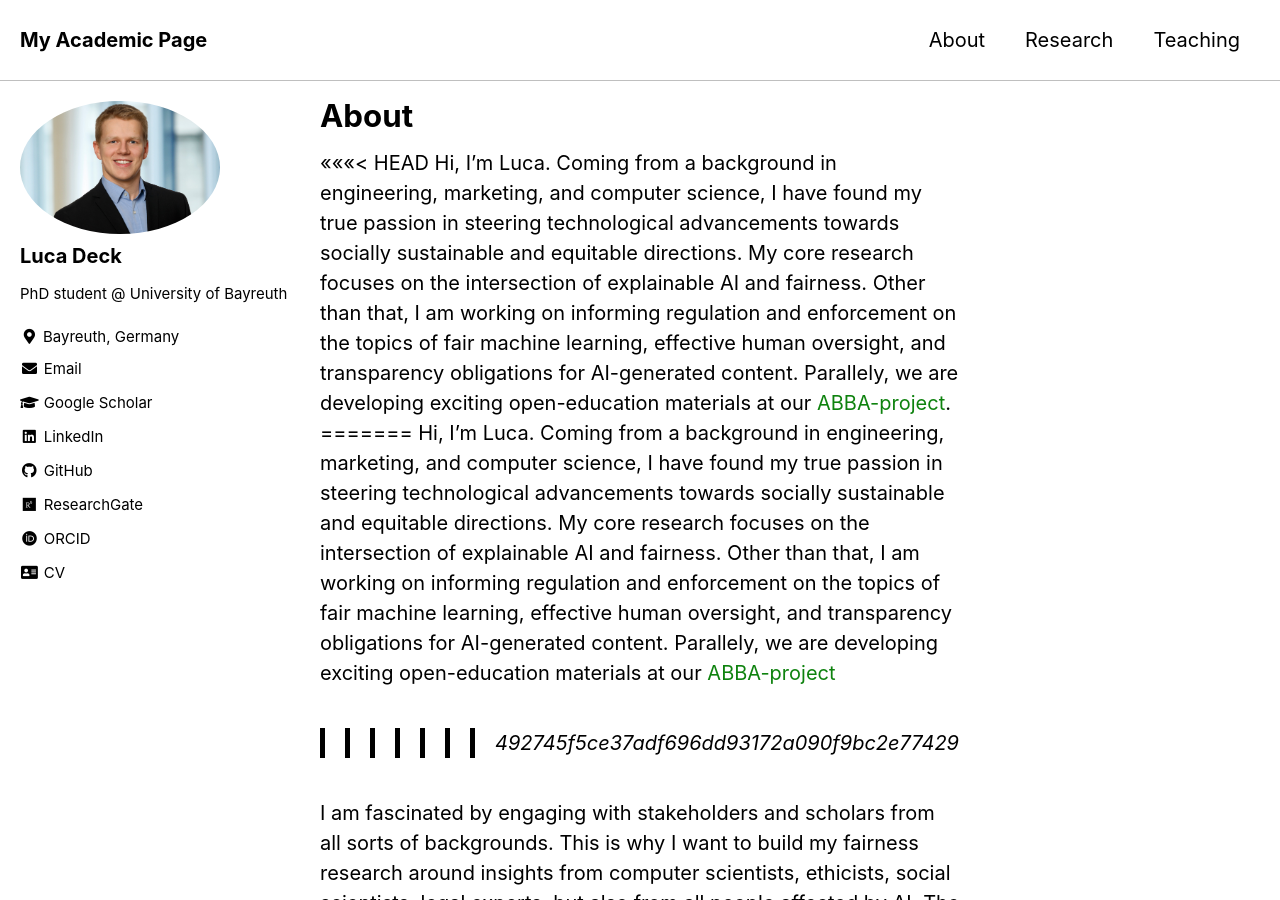
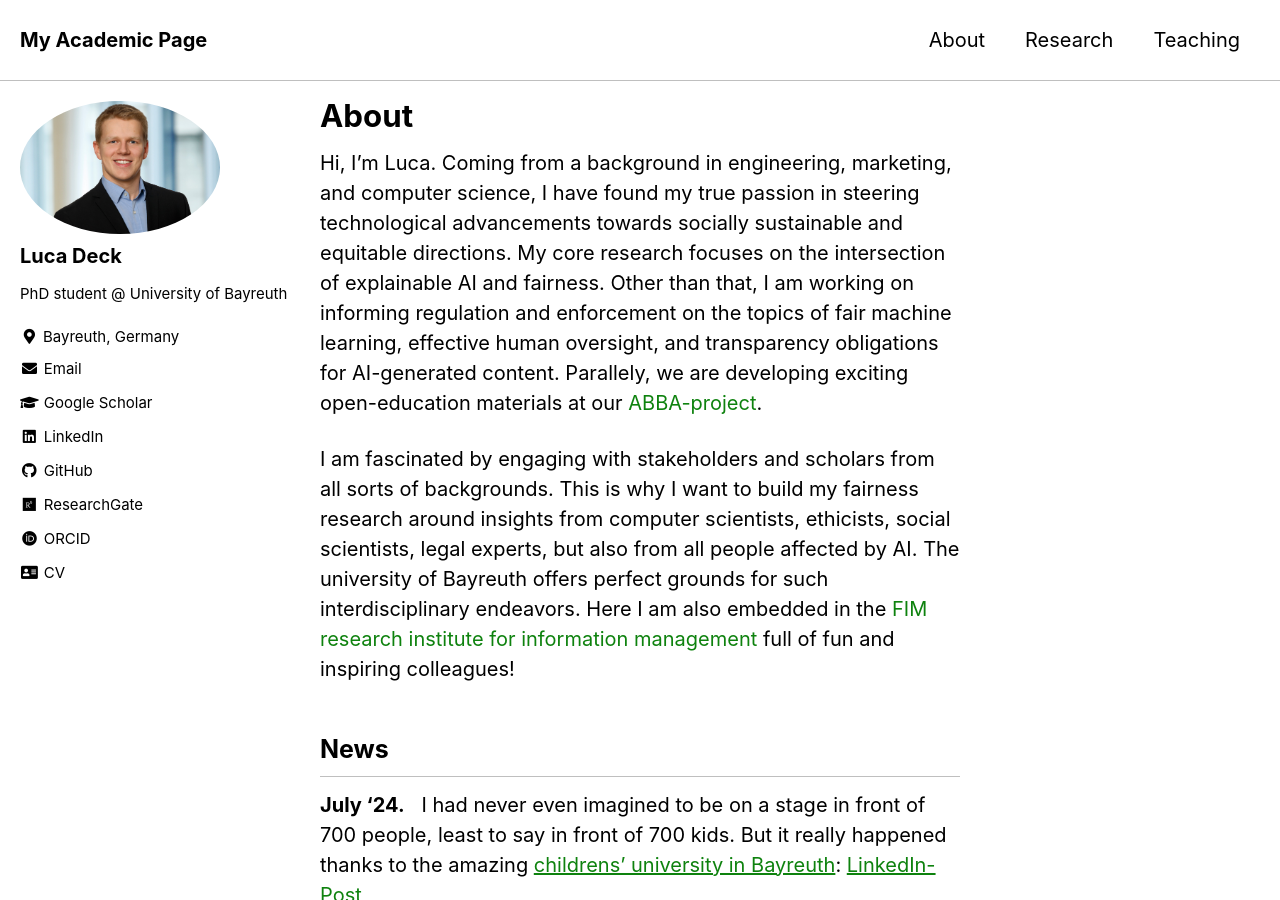
Before and after one commit to LucaD98/lucad98.github.io, a Jekyll site: the page built from index.md, in a window 1280 px wide and 900 px high. Built offline with Jekyll 4.4.1, drawn with Linux system fonts in a browser that asks for light colours; cached includes are drawn as plain includes.

Commit message:
update august 25

```diff
--- a/index.md
+++ b/index.md
@@ -4,11 +4,7 @@ layout: single
 author_profile: true
 ---
 
-<<<<<<< HEAD
 Hi, I'm Luca. Coming from a background in engineering, marketing, and computer science, I have found my true passion in steering technological advancements towards socially sustainable and equitable directions. My core research focuses on the intersection of explainable AI and fairness. Other than that, I am working on informing regulation and enforcement on the topics of fair machine learning, effective human oversight, and transparency obligations for AI-generated content. Parallely, we are developing exciting open-education materials at our <a href="https://abba-project.de/" style="text-decoration:none">ABBA-project</a>.
-=======
-Hi, I'm Luca. Coming from a background in engineering, marketing, and computer science, I have found my true passion in steering technological advancements towards socially sustainable and equitable directions. My core research focuses on the intersection of explainable AI and fairness. Other than that, I am working on informing regulation and enforcement on the topics of fair machine learning, effective human oversight, and transparency obligations for AI-generated content. Parallely, we are developing exciting open-education materials at our <a href="https://abba-project.de/" style="text-decoration:none">ABBA-project</a>
->>>>>>> 492745f5ce37adf696dd93172a090f9bc2e77429
 
 I am fascinated by engaging with stakeholders and scholars from all sorts of backgrounds. This is why I want to build my fairness research around insights from computer scientists, ethicists, social scientists, legal experts, but also from all people affected by AI. The university of Bayreuth offers perfect grounds for such interdisciplinary endeavors. Here I am also embedded in the <a href="https://www.fim-rc.de/" style="text-decoration:none">FIM research institute for information management</a> full of fun and inspiring colleagues!
 
```
Also changed, not shown: 1 other file.
